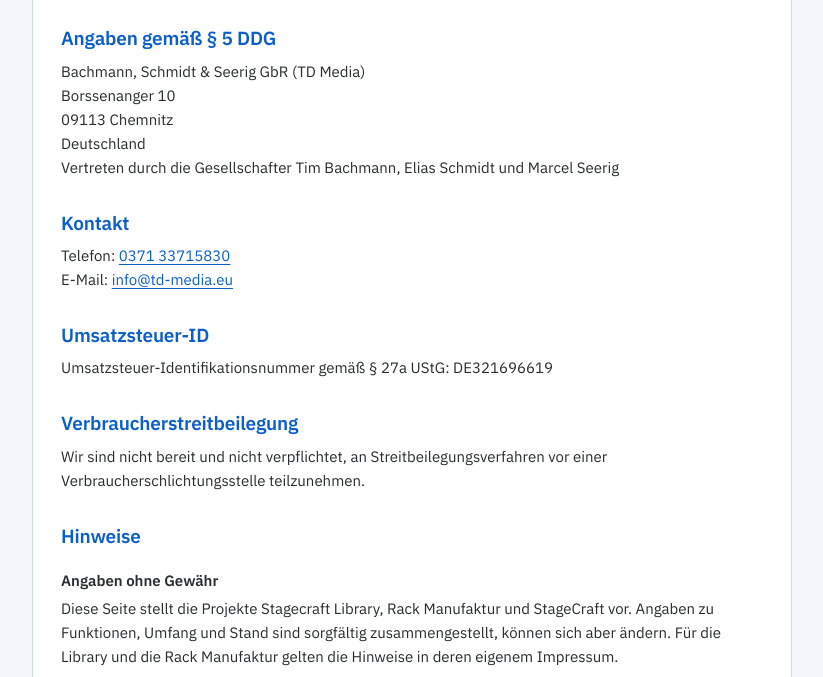
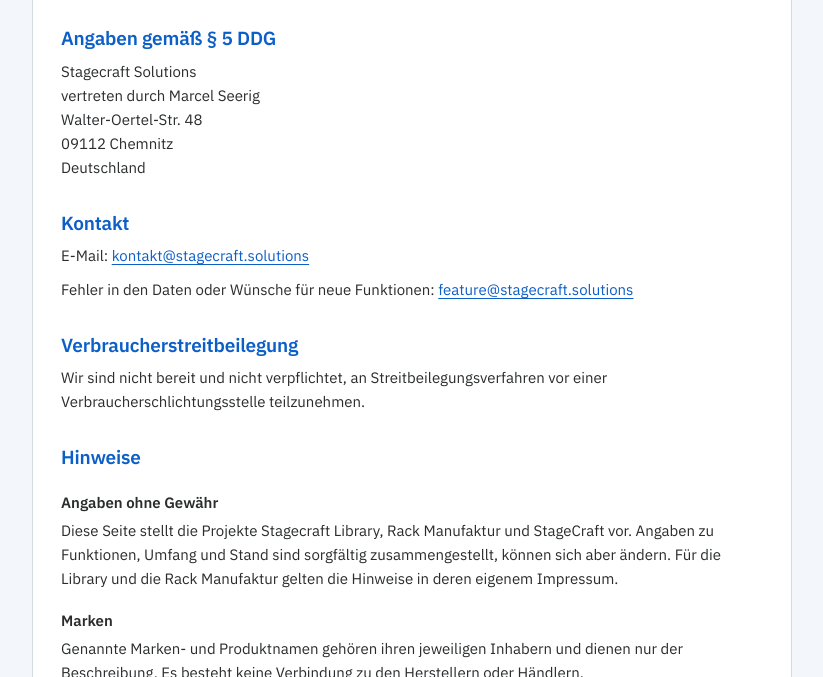
Before and after one commit to StagecraftSolutions/Website, a plain HTML site: page public/impressum.html in a window 1280 px wide. Shown: the part 123-800 px from the top of the page, without its empty margins (228-1051 px from the left). Drawn offline with Linux system fonts and the light colour scheme.

Commit message:
Impressum und Datenschutz: Stagecraft Solutions, vertreten durch Marcel Seerig
Co-Authored-By: Claude Opus 5.5 <noreply@anthropic.com>

```diff
--- a/public/impressum.html
+++ b/public/impressum.html
@@ -20,21 +20,16 @@
 
     <h2>Angaben gemäß § 5 DDG</h2>
     <address>
-      Bachmann, Schmidt &amp; Seerig GbR (TD Media)<br>
-      Borssenanger 10<br>
-      09113 Chemnitz<br>
+      Stagecraft Solutions<br>
+      vertreten durch Marcel Seerig<br>
+      Walter-Oertel-Str. 48<br>
+      09112 Chemnitz<br>
       Deutschland
     </address>
-    <p>Vertreten durch die Gesellschafter Tim Bachmann, Elias Schmidt und Marcel Seerig</p>
 
     <h2>Kontakt</h2>
-    <p>
-      Telefon: <a href="tel:+4937133715830">0371 33715830</a><br>
-      E-Mail: <a href="mailto:info@td-media.eu">info@td-media.eu</a>
-    </p>
-
-    <h2>Umsatzsteuer-ID</h2>
-    <p>Umsatzsteuer-Identifikationsnummer gemäß § 27a UStG: DE321696619</p>
+    <p>E-Mail: <a href="mailto:kontakt@stagecraft.solutions">kontakt@stagecraft.solutions</a></p>
+    <p>Fehler in den Daten oder Wünsche für neue Funktionen: <a href="mailto:feature@stagecraft.solutions">feature@stagecraft.solutions</a></p>
 
     <h2>Verbraucherstreitbeilegung</h2>
     <p>Wir sind nicht bereit und nicht verpflichtet, an Streitbeilegungsverfahren vor einer Verbraucherschlichtungsstelle teilzunehmen.</p>
```
Also changed, not shown: public/datenschutz.html (+7 -6 lines), public/index.html (+2 -2 lines).
